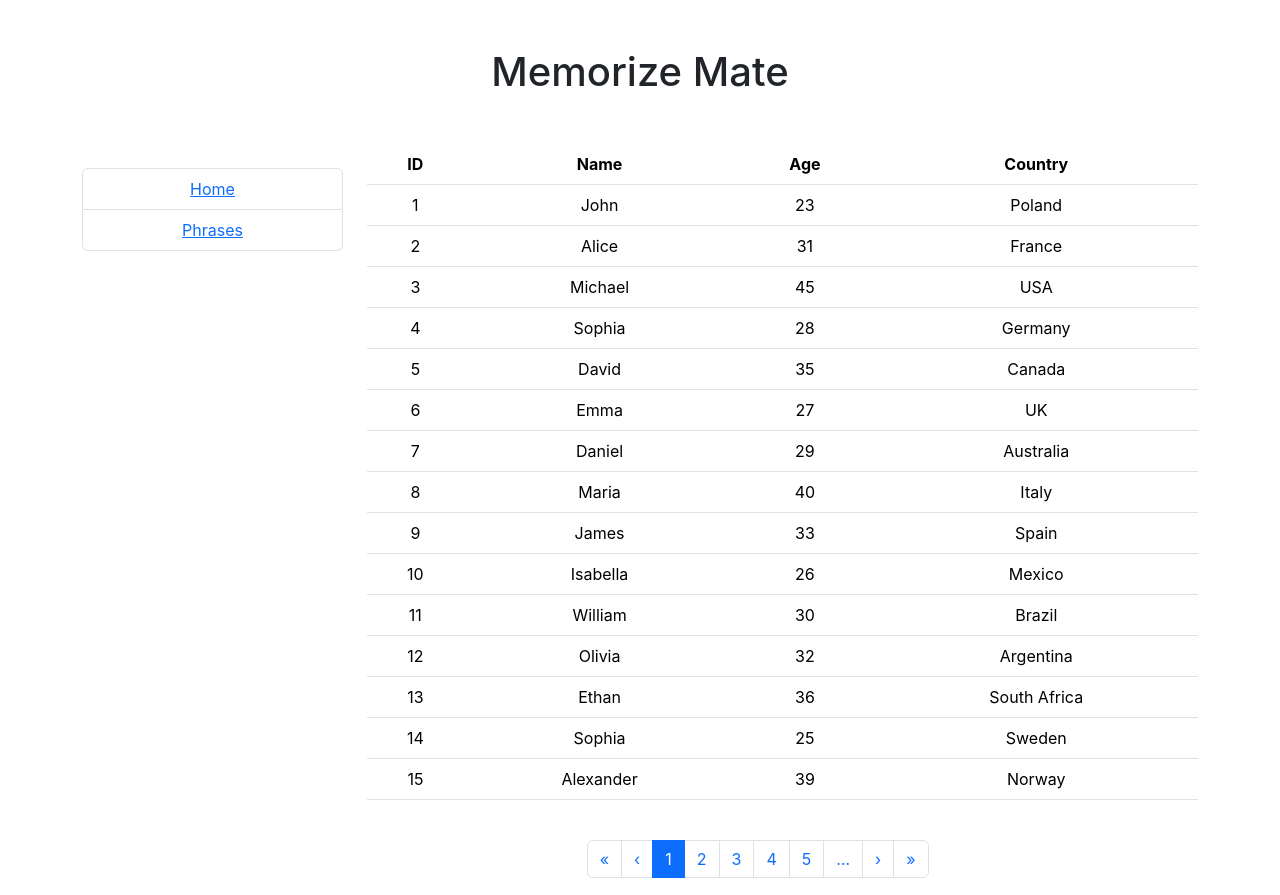
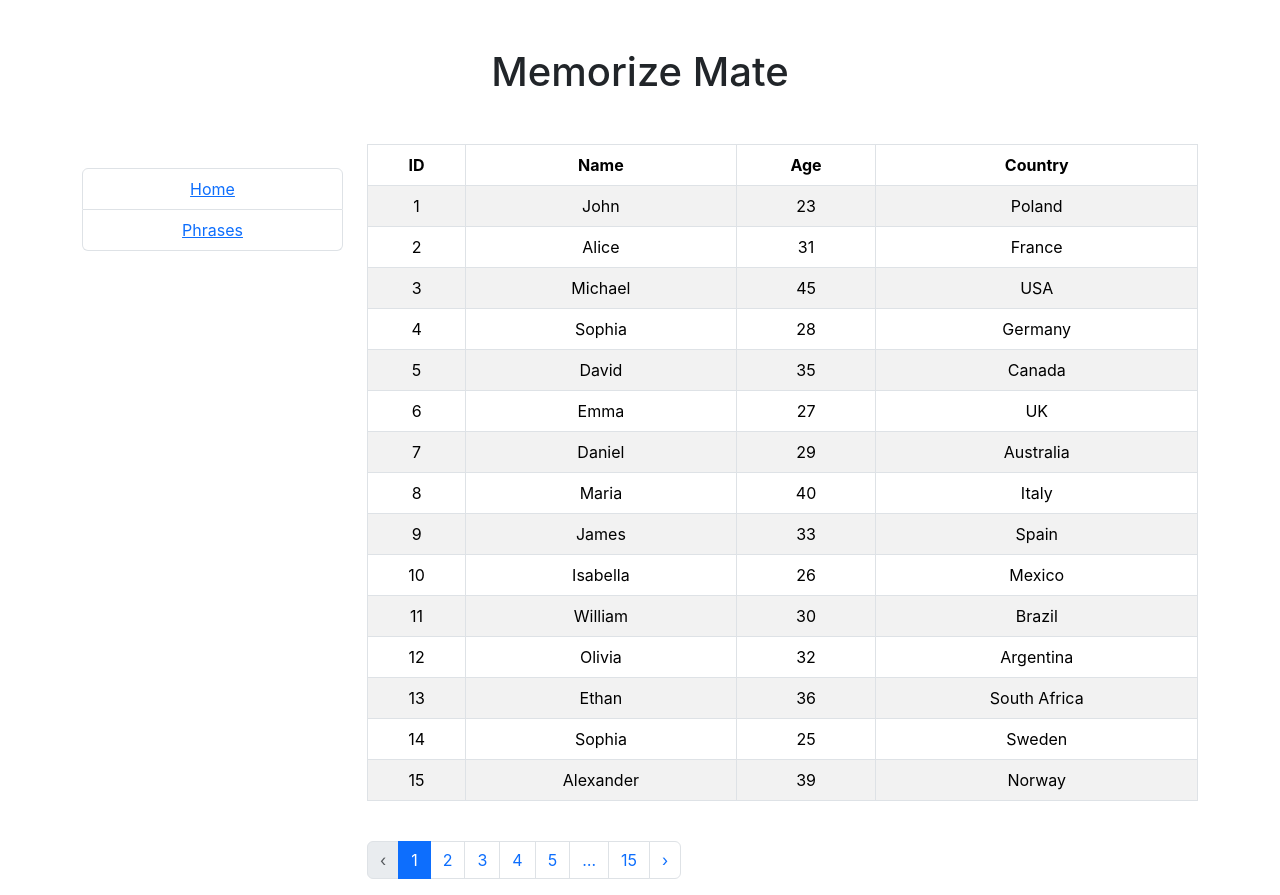
Before and after one commit to obaranovskyi/memorize-mate, a React (Create React App) app: page /#/phrases in a window 1280 px wide. Built offline with nearby package versions, Linux system fonts and the light colour scheme.

Commit message:
Auto commit

```diff
--- a/src/Shared/Components/Grid/Grid.tsx
+++ b/src/Shared/Components/Grid/Grid.tsx
@@ -7,6 +7,7 @@ import Cell from "./Cell";
 import Header from "./Header";
 import { ColumnType } from "./Models";
 import Paginator from "./Paginator";
+import Table from "react-bootstrap/Table";
 
 type Props = {
   children: ReactNode; // TODO: this should understand what components will be passed
@@ -50,7 +51,7 @@ const Grid = ({ children, dataSource }: Props) => {
   return (
     <Container>
       <Row>
-        <table className="table">
+        <Table striped bordered hover>
           <thead>
             <tr>
               {headers}
@@ -59,16 +60,15 @@ const Grid = ({ children, dataSource }: Props) => {
           <tbody>
             {trs}
           </tbody>
-        </table>
+        </Table>
       </Row>
-      <Row className="mt-4 justify-content-center">
-        <Col md={6}>
-          <Paginator
-            currPage={page}
-            pages={pages.map((_, index) => index + 1)}
-            onPageChange={setPage}
-          ></Paginator>
-        </Col>
+      <Row className="mt-4">
+        {/* TODO: Make pagination responsive */}
+        <Paginator
+          currPage={page}
+          pages={pages.map((_, index) => index + 1)}
+          onPageChange={setPage}
+        ></Paginator>
       </Row>
     </Container >
   );
--- a/src/Shared/Components/Grid/Paginator.tsx
+++ b/src/Shared/Components/Grid/Paginator.tsx
@@ -25,14 +25,6 @@ const Paginator = ({ pages, currPage, onPageChange }: Props) => {
     );
   };
 
-  const first = () => {
-    onPageChange(1);
-  }
-
-  const last = () => {
-    onPageChange(pages.length);
-  }
-
   const toPaginationElement = (page: number) => {
     return (
       <Pagination.Item
@@ -57,13 +49,15 @@ const Paginator = ({ pages, currPage, onPageChange }: Props) => {
     if (currPage <= offset) {
       return [
         ...range(1, offset).map(toPaginationElement),
-        <Pagination.Ellipsis />
+        <Pagination.Ellipsis />,
+        toPaginationElement(pages.length)
       ];
     }
 
     // Current page is close to the end
     if (currPage >= pages.length - offset) {
       return [
+        toPaginationElement(1),
         <Pagination.Ellipsis />,
         ...range(pages.length - offset, pages.length)
           .map(toPaginationElement),
@@ -85,13 +79,15 @@ const Paginator = ({ pages, currPage, onPageChange }: Props) => {
 
   return (
     <Pagination>
-      <Pagination.First onClick={first} />
-      <Pagination.Prev onClick={prev} />
-
+      <Pagination.Prev
+        onClick={prev}
+        disabled={currPage === 1}
+      />
       {toPagination()}
-
-      <Pagination.Next onClick={next} />
-      <Pagination.Last onClick={last} />
+      <Pagination.Next
+        onClick={next}
+        disabled={currPage === pages.length}
+      />
     </Pagination>
   );
 }
```
